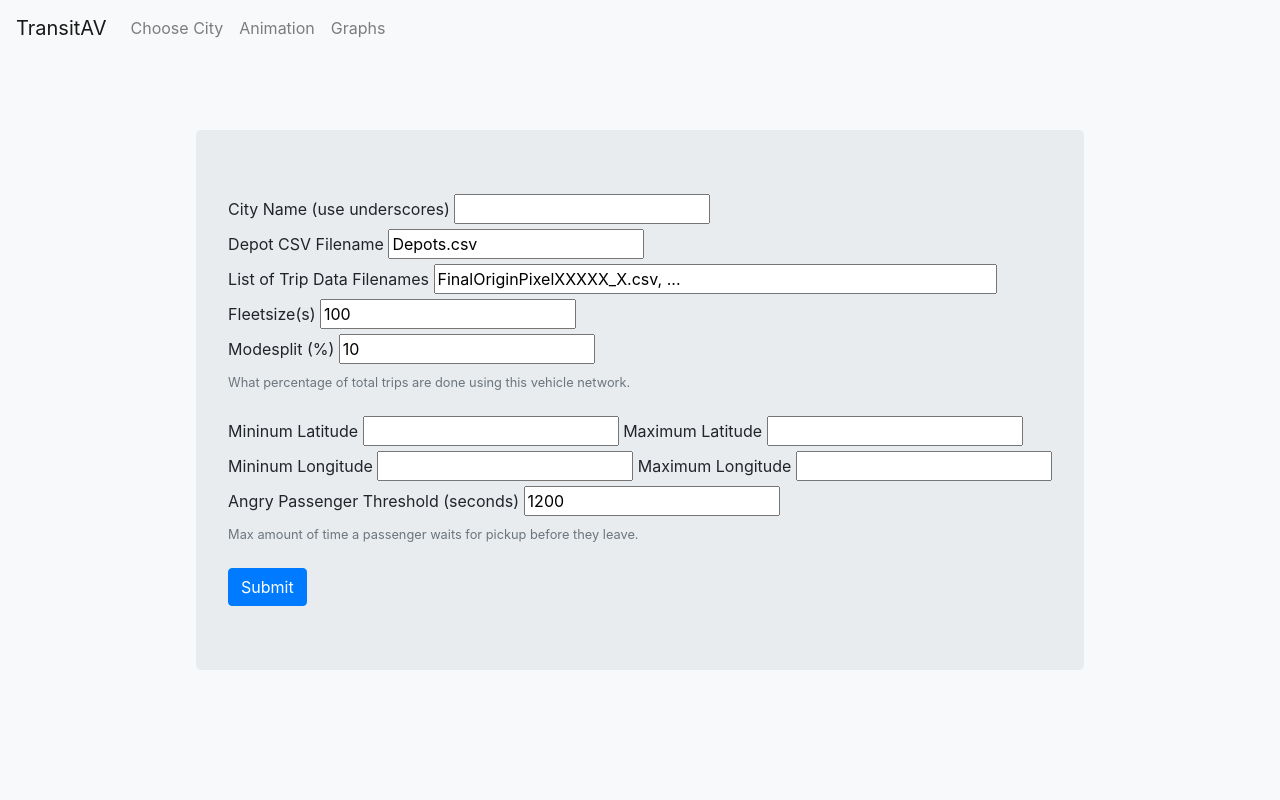
After one commit to albertshi31/Fleet_Simulator_App, a Flask app: template templates/landing_page.html in a window 1280 px wide. The commit adds this page. Run offline with Flask 2, Linux system fonts and the light colour scheme; the template is opened without the code that fills it, so the values that code supplies are empty; some libraries are stand-ins or nearby versions.

Commit message:
Implementing landing page

```diff
--- a/Passenger.py
+++ b/Passenger.py
@@ -72,3 +72,6 @@
 
     def getAddedTriptime(self):
         return self.total_triptime - self.alone_triptime
+
+    def getDepartureTime(self):
+        return self.odeparturetime
--- a/main.py
+++ b/main.py
@@ -47,9 +47,9 @@
     return response
 
 @app.route("/")
-@app.route("/choose_city")
-def choosecity():
-    html = render_template("choose_city.html")
+def landing_page():
+
+    html = render_template("landing_page.html")
     response = make_response(html)
     return response
 
@@ -483,12 +483,32 @@
         lst_kiosk_dict_animation.append({'coordinates': [lng, lat], 'msg': str(new_kiosk)})
         kiosk_id += 1
 
-    lst_all_passengers = []
+    lst_all_passengers_within_ODD = []
     for filename in list_of_unzipped_files:
         df = pd.read_csv("local_static/" + filename)
         curr_lst_pax = [Passenger(personID, lat, lng, dest_lat, dest_lng, oxcoord, oycoord, dxcoord, dycoord, odeparturetime, max_circuity) for personID, lat, lng, dest_lat, dest_lng, oxcoord, oycoord, dxcoord, dycoord, odeparturetime in \
         zip(df['Person ID'], df['OLat'], df['OLon'], df['DLon'], df['DLon'], df['OXCoord'], df['OYCoord'], df['DXCoord'], df['DYCoord'], df['ODepartureTime']) if (oxcoord, oycoord) in lst_kiosk_pixels and (dxcoord, dycoord) in lst_kiosk_pixels and (oxcoord, oycoord) != (dxcoord, dycoord) and random() <= modesplit]
-        lst_all_passengers.extend(curr_lst_pax)
+        lst_all_passengers_within_ODD.extend(curr_lst_pax)
+
+    df_departure_times = pd.DataFrame([pax.getDepartureTime() for pax in lst_all_passengers_within_ODD], columns=["DepartureTime"])
+
+    bins = range(0, max(df_departure_times['DepartureTime'])+TIME_STEP, TIME_STEP)
+    times = pd.Series(df_departure_times['DepartureTime'])
+    groups = pd.cut(times, bins=bins)
+    timestep_departure_counts = groups.value_counts(sort=False).to_list()
+    max_timestep_count = max(timestep_departure_counts)
+    modesplits_by_timestep = []
+    for count in timestep_departure_counts:
+        if count == 0:
+            modesplits_by_timestep.append(0)
+        else:
+            modesplits_by_timestep.append(min(1, (modesplit * max_timestep_count) / count))
+
+    lst_all_passengers = []
+    for pax in lst_all_passengers_within_ODD:
+        modesplit = modesplits_by_timestep[pax.getDepartureTime()//TIME_STEP]
+        if random() <= modesplit:
+            lst_all_passengers.append(pax)
 
     lst_all_passengers.sort(key=lambda pax:pax.odeparturetime)
 
--- /dev/null
+++ b/templates/landing_page.html
@@ -0,0 +1,121 @@
+<!DOCTYPE html>
+<html lang="en">
+  <head>
+    <meta charset="utf-8">
+    <meta name="viewport" content="width=device-width, initial-scale=1, shrink-to-fit=no">
+    <title>Landing Page</title>
+    <script src="https://ajax.googleapis.com/ajax/libs/jquery/3.4.0/jquery.min.js"></script>
+    <link rel="stylesheet" href="https://stackpath.bootstrapcdn.com/bootstrap/4.1.3/css/bootstrap.min.css" integrity="sha384-MCw98/SFnGE8fJT3GXwEOngsV7Zt27NXFoaoApmYm81iuXoPkFOJwJ8ERdknLPMO" crossorigin="anonymous">
+    <style>
+    html, body {
+        margin: 0;
+        height: 100%;
+    }
+    </style>
+  </head>
+  <body class="bg-light">
+    <nav class="navbar navbar-expand-lg navbar-light bg-light fixed-top">
+      <a class="navbar-brand" href="#">TransitAV</a>
+      <button class="navbar-toggler" type="button" data-toggle="collapse" data-target="#navbarNav" aria-controls="navbarNav" aria-expanded="false" aria-label="Toggle navigation">
+        <span class="navbar-toggler-icon"></span>
+      </button>
+      <div class="collapse navbar-collapse" id="navbarNav">
+        <ul class="navbar-nav">
+          <li class="nav-item">
+            <a class="nav-link" href="/choose_city">Choose City</a>
+          </li>
+          <li class="nav-item">
+            <a id="navbarlink" class="nav-link" href="/animation">Animation</a>
+          </li>
+          <li class="nav-item">
+            <a id="navbarlink" class="nav-link" href="/graphs">Graphs</a>
+          </li>
+        </ul>
+      </div>
+    </nav>
+
+    <!-- <div class="container h-100 d-flex justify-content-center">
+      <div class="form-group jumbotron my-auto">
+      <form action="/animation">
+          <label for="city-choice">Choose a City:</label>
+          <input list="city-choices" id="city-choice" name="city-choice" />
+
+          <datalist id="city-choices">
+              <option value="Trenton">
+          </datalist>
+          <small id="emailHelp" class="form-text text-muted">This will load pre-generated files.<br>Takes ~30 seconds.</small>
+        <br />
+        <button type="submit" class="btn btn-primary">Submit</button>
+      </form>
+      </div>
+    </div> -->
+    <div class="container h-100 d-flex justify-content-center">
+      <div class="form-group jumbotron my-auto">
+      <form action="/create_animation">
+          <label for="city_name">City Name (use underscores)</label>
+          <input id="city_name" type="text" name="city_name" required></input>
+          <br />
+
+          <label for="depot_data_csv">Depot CSV Filename</label>
+          <input id="depot_data_csv" type="text" name="depot_data_csv" value="Depots.csv" required></input>
+          <br />
+
+          <label for="lst_trip_data_csv">List of Trip Data Filenames</label>
+          <input id="lst_trip_data_csv" type="text" name="lst_trip_data_csv" value="FinalOriginPixelXXXXX_X.csv, ..." size="50" required></input>
+          <br />
+
+          <label for="lst_fleetsize">Fleetsize(s)</label>
+          <input id="lst_fleetsize" type="text" name="lst_fleetsize" value="100" required></input>
+          <br />
+
+          <label for="modesplit">Modesplit (%)</label>
+          <input id="modesplit" type="number" name="modesplit" step="any" value="10" min="0" max="100" required></input>
+          <small class="form-text text-muted">What percentage of total trips are done using this vehicle network.</small>
+          <br />
+
+          <label for="min_lat">Mininum Latitude</label>
+          <input id="min_lat" type="number" step="any" name="min_lat" required></input>
+
+          <label for="max_lat">Maximum Latitude</label>
+          <input id="max_lat" type="number" step="any" name="max_lat" required></input>
+          <br />
+
+          <label for="min_lng">Mininum Longitude</label>
+          <input id="min_lng" type="number" step="any" name="min_lng" required></input>
+
+          <label for="max_lng">Maximum Longitude</label>
+          <input id="max_lng" type="number" step="any" name="max_lng" required></input>
+          <br />
+
+          <label for="angry_passenger_threshold_sec">Angry Passenger Threshold (seconds)</label>
+          <input id="angry_passenger_threshold_sec" type="number" step="1" name="angry_passenger_threshold_sec" value="1200" required></input>
+          <small class="form-text text-muted">Max amount of time a passenger waits for pickup before they leave.</small>
+        <br />
+        <button type="submit" class="btn btn-primary">Submit</button>
+      </form>
+      </div>
+    </div>
+
+
+    <!-- <form action="/create_animation" id="params">
+      <label for="fleetsize">Fleetsize:</label><br>
+      <input type="number" id="fleetsize" name="fleetsize" value=100 min=58>
+      <br>
+      <label for="modesplit">Mode-Split (%):</label><br>
+      <input type="number" step="any" id="modesplit" name="modesplit" value=100 min=0 max=100>
+      <br><br>
+      <input type="submit" value="Submit">
+    </form> -->
+
+    <script src="https://cdnjs.cloudflare.com/ajax/libs/popper.js/1.14.3/umd/popper.min.js" integrity="sha384-ZMP7rVo3mIykV+2+9J3UJ46jBk0WLaUAdn689aCwoqbBJiSnjAK/l8WvCWPIPm49" crossorigin="anonymous"></script>
+    <script src="https://stackpath.bootstrapcdn.com/bootstrap/4.1.3/js/bootstrap.min.js" integrity="sha384-ChfqqxuZUCnJSK3+MXmPNIyE6ZbWh2IMqE241rYiqJxyMiZ6OW/JmZQ5stwEULTy" crossorigin="anonymous"></script>
+    <script>
+      $(document).ready(function() {
+        $("#params").submit(function() {
+          alert("Parameters saved! Press \"OK\" to begin calculating.\r\nThis process might take several minutes.");
+        });
+      });
+
+    </script>
+  </body>
+</html>
```
Also changed, not shown: InitSim.py (+27 -4 lines), templates/setup-interactive.html (+31 -6 lines).
